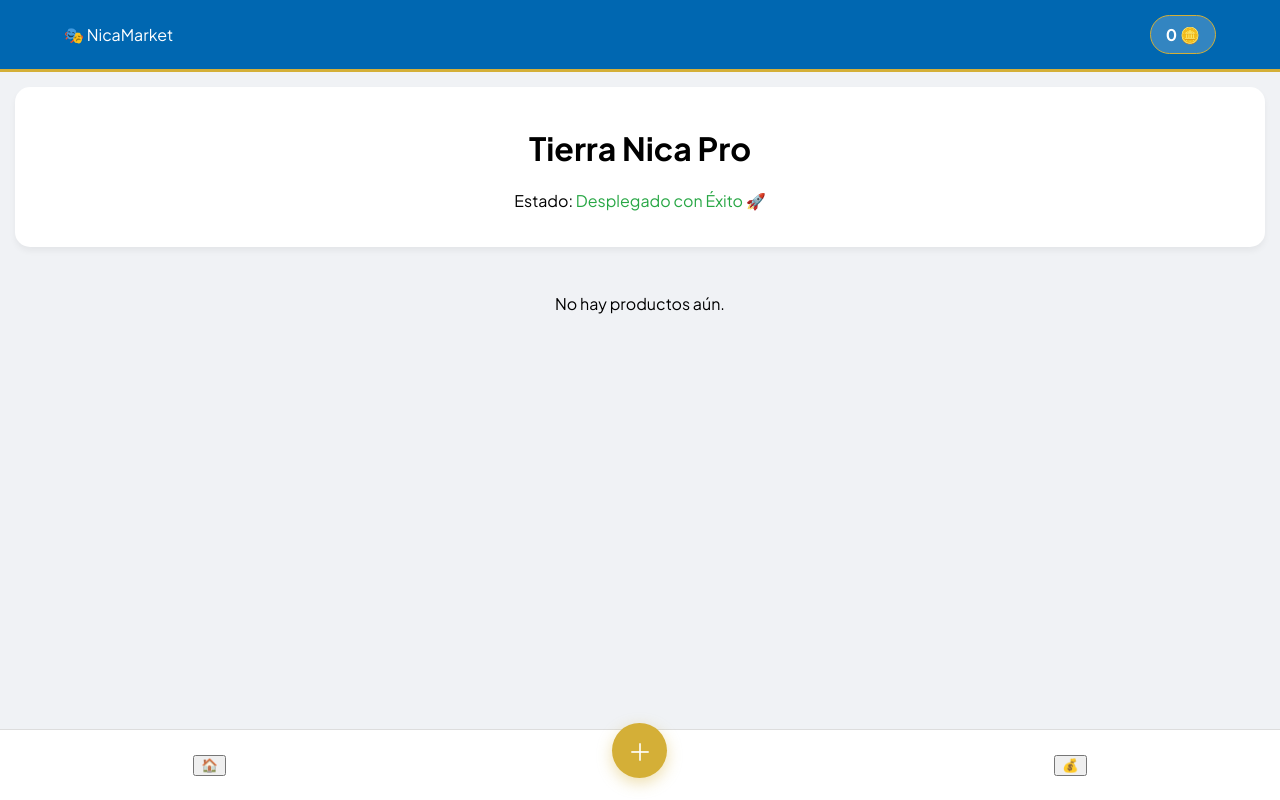
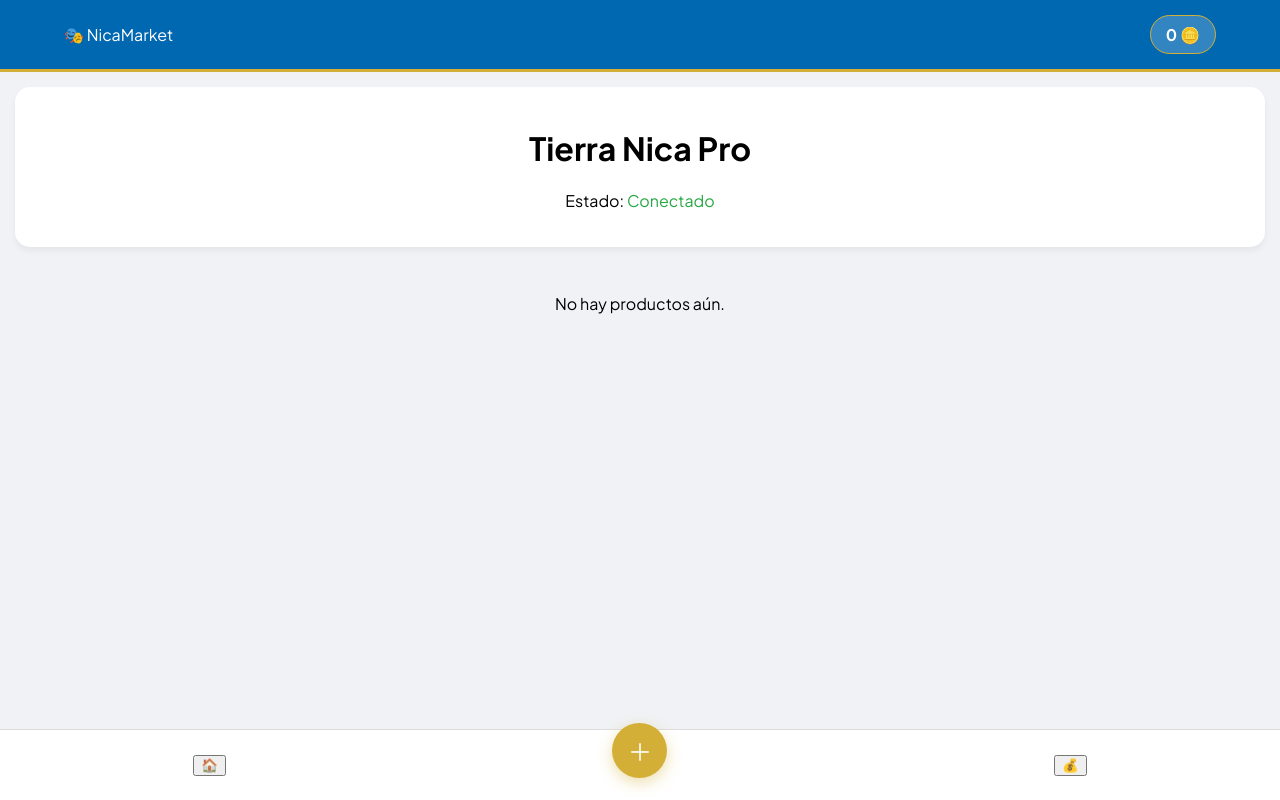
Before and after one commit to vasquezyader80-stack/NICARAGUA-PRIME, a website: page index.html in a window 1280 px wide. Drawn offline with Linux system fonts and the light colour scheme.

Commit message:
Update index.html

```diff
--- a/index.html
+++ b/index.html
@@ -3,7 +3,7 @@
 <head>
     <meta charset="UTF-8">
     <meta name="viewport" content="width=device-width, initial-scale=1.0">
-    <title>NicaMarket Hub | Tierra Nica Pro</title>
+    <title>NicaMarket Hub</title>
     <link rel="stylesheet" href="style.css">
     <link href="https://fonts.googleapis.com/css2?family=Plus+Jakarta+Sans:wght@400;700;800&display=swap" rel="stylesheet">
 </head>
@@ -20,7 +20,7 @@
     <main class="app-container">
         <div class="hero-banner">
             <h1>Tierra Nica Pro</h1>
-            <p>Estado: <span style="color: #28a745;">Desplegado con Éxito 🚀</span></p>
+            <p>Estado: <span id="online-status" style="color: #28a745;">Conectado</span></p>
         </div>
         <div class="product-grid" id="product-list"></div>
     </main>
```
